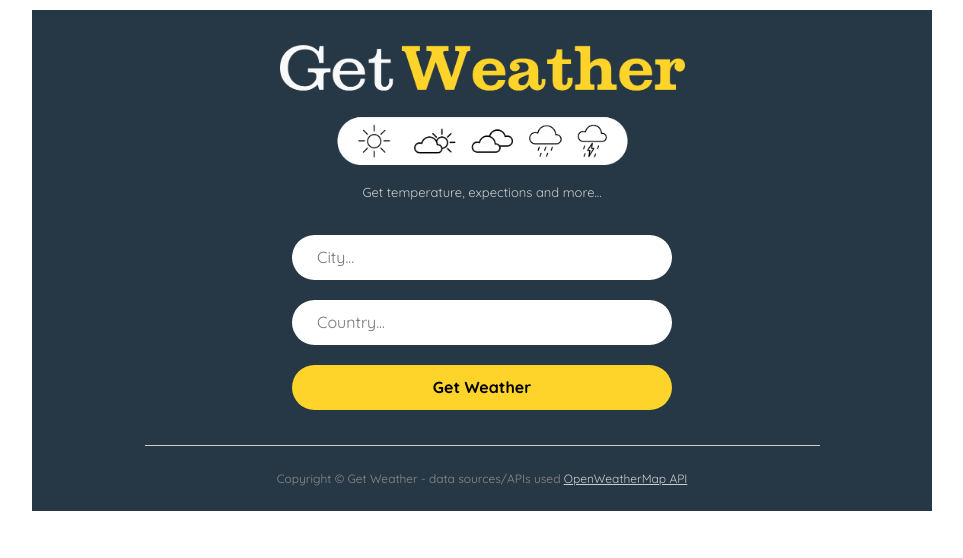
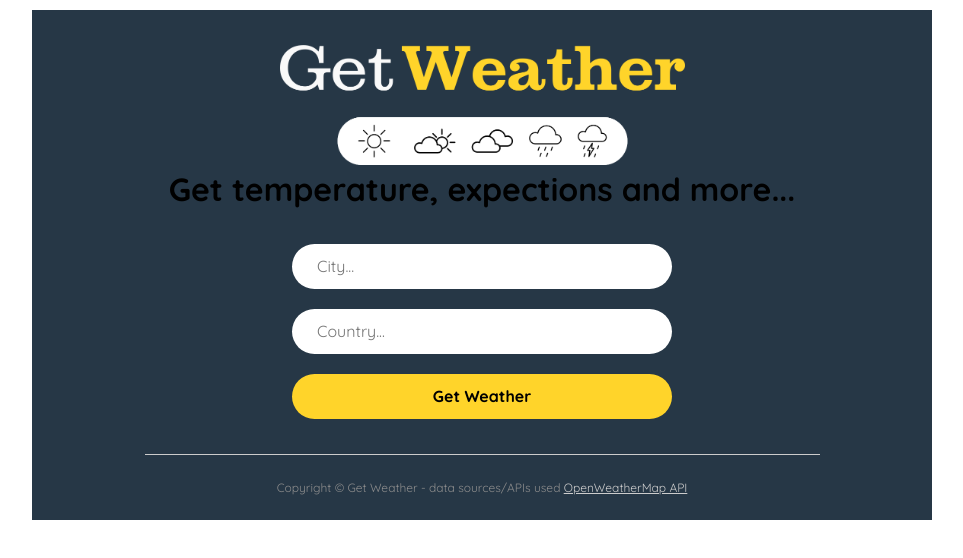
Before and after one commit to sarah27h/react-get-weather-app, a React (Create React App) app: page / in a window 1280 px wide. Shown: the top 558 px of the page, without its empty margins (158-1121 px from the left). Built offline with nearby package versions, Linux system fonts and the light colour scheme.

Commit message:
A11y: add heading for app

```diff
--- a/src/components/Titles.js
+++ b/src/components/Titles.js
@@ -9,7 +9,7 @@ function Titles(props) {
             <div className="logo-img">
                 <img className="logo-app" src={app_logo} alt="get weather app logo"/>
             </div>
-            <p>Get temperature, expections and more...</p>
+            <h1>Get temperature, expections and more...</h1>
         </header>
     );
 }
```
